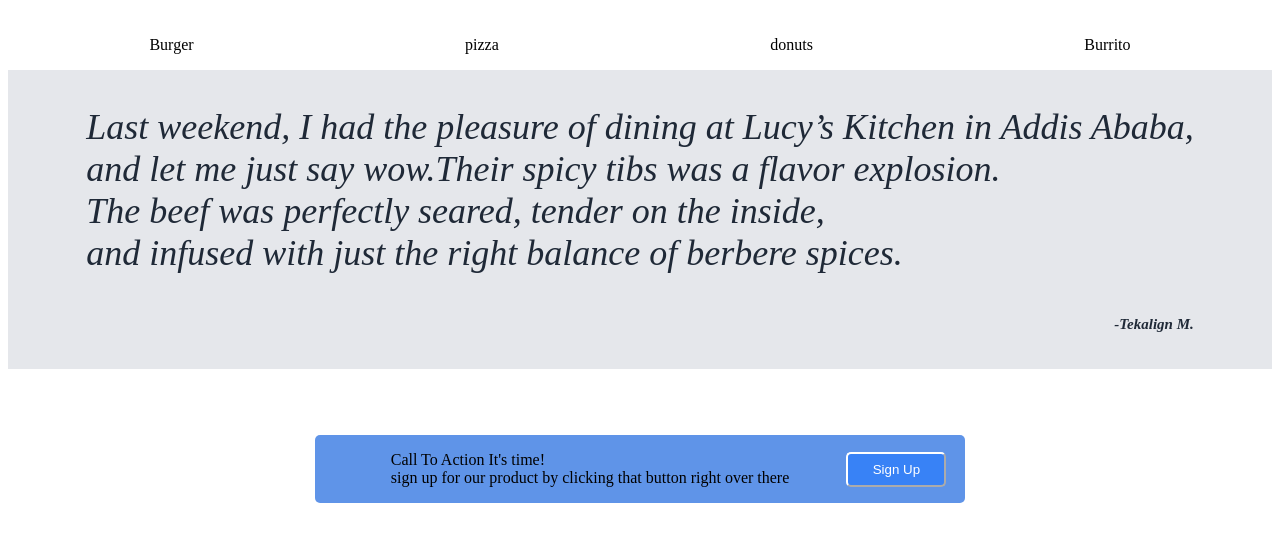
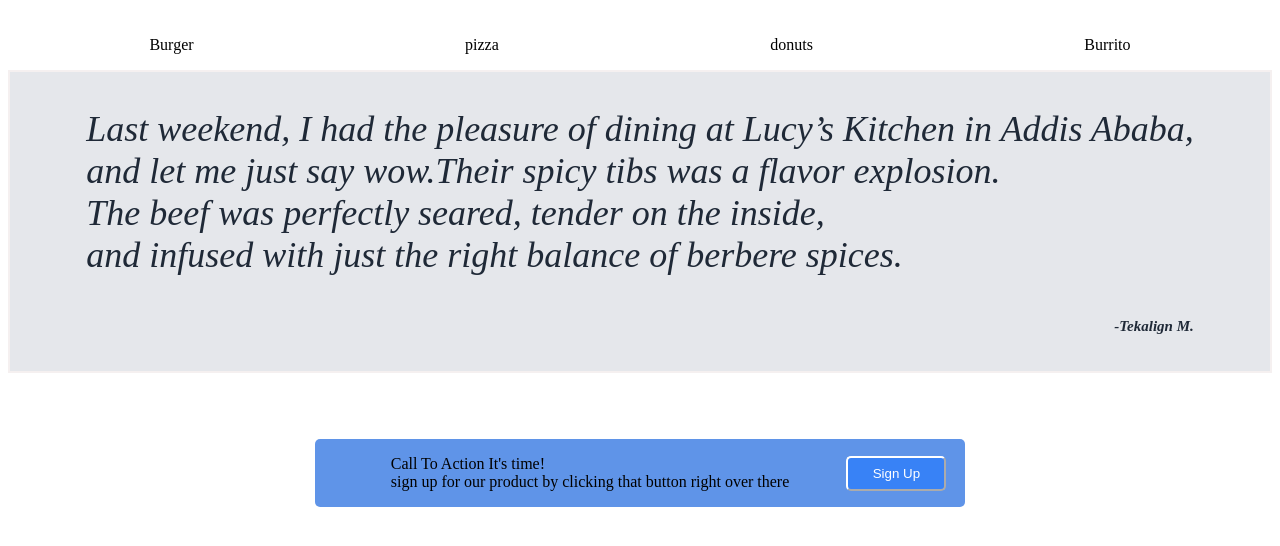
Before and after one commit to Tekalign-T7/Landing_page, a plain HTML site: page index.html in a window 1280 px wide. Shown: the part 756-1302 px from the top of the page. Drawn offline with Linux system fonts and the light colour scheme.

Commit message:
initial commit

```diff
--- a/style.css
+++ b/style.css
@@ -84,6 +84,7 @@
     font-style:italic;
     color:#1F2937;
     justify-content: center;
+    border:2px solid rgb(245, 240, 240);
 
 }
 span2{
```
